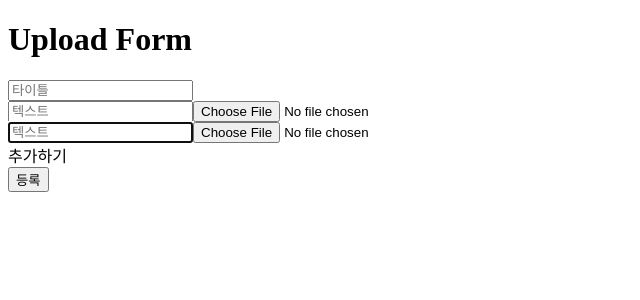
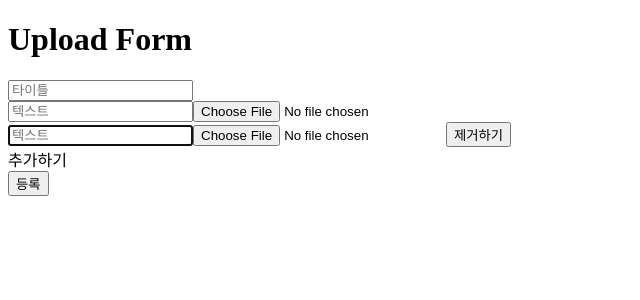
Before and after one commit to rmsoft-insu/nextboard, a Next.js app: page /upload in a window 1280 px wide. Both pictures are taken after a click on the element "추가하기". Shown: the top 300 px of the page, without its empty margins (0-640 px from the left). Built offline with nearby package versions, Linux system fonts and the light colour scheme.

Commit message:
폼이 2개 이상일 때 제거하기 추가

```diff
--- a/pages/upload/index.tsx
+++ b/pages/upload/index.tsx
@@ -28,7 +28,7 @@ const UploadForm = () => {
       field: [{ text: "", file: null }],
     },
   });
-  const { fields, append } = useFieldArray({ control, name: "field" });
+  const { fields, append, remove } = useFieldArray({ control, name: "field" });
 
   const formSubmit = async (data) => {
     console.log(data);
@@ -55,6 +55,9 @@ const UploadForm = () => {
               {...register(`field.${index}.file`, { required: true })}
               type="file"
             />
+            {index > 0 && (
+              <button onClick={() => remove(index)}>제거하기</button>
+            )}
           </div>
         ))}
         {errors.field && (
```
